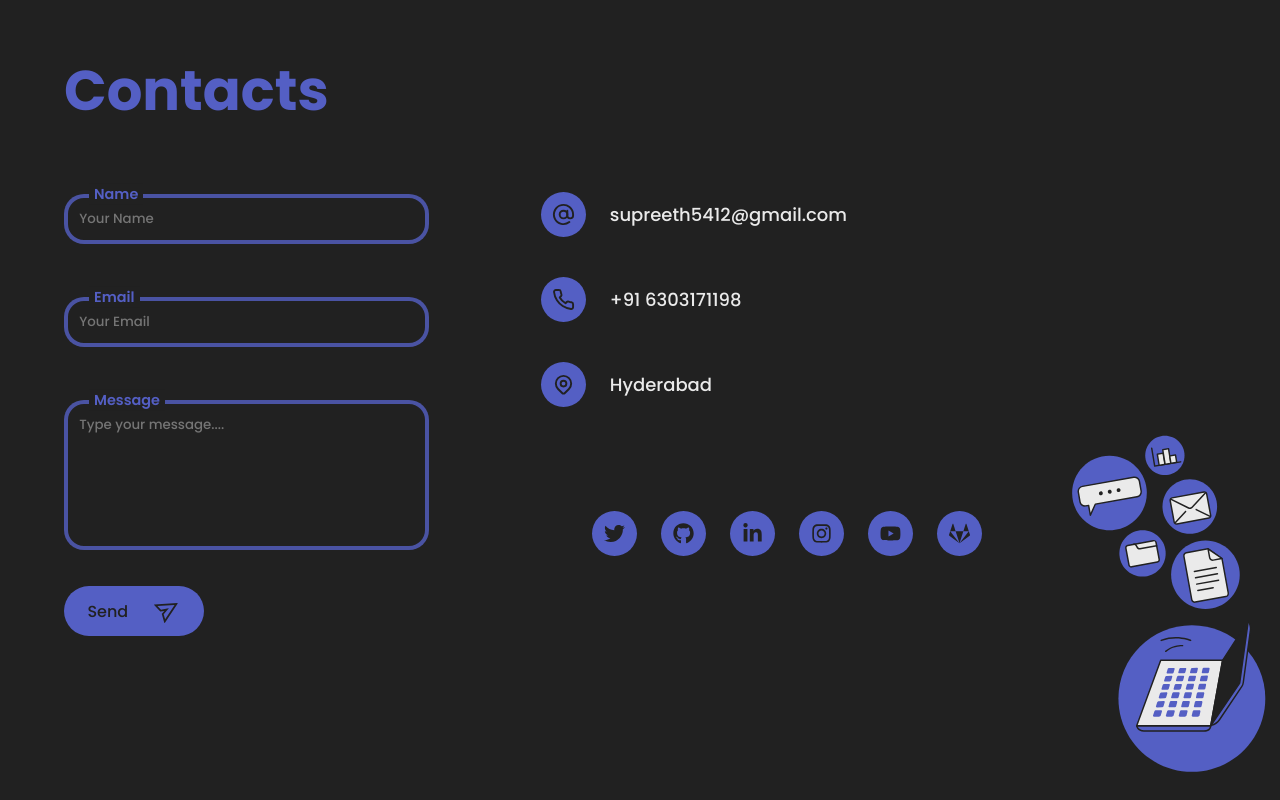
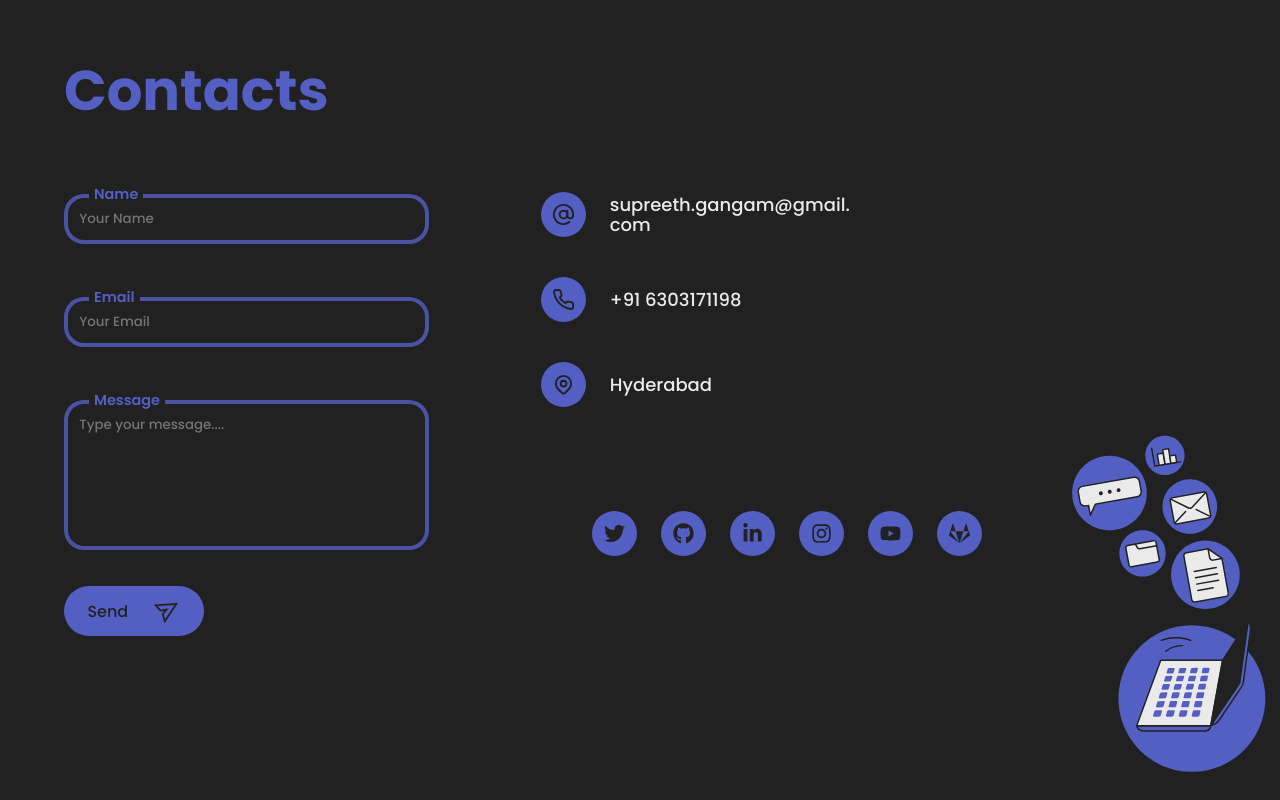
Before and after one commit to supreethgangam/Personal-Website, a React (Create React App) app: page / in a window 1280 px wide. Shown: the part 6080-6880 px from the top of the page. Built offline with nearby package versions, Linux system fonts and the light colour scheme; a web font is replaced by a local one.

Commit message:
Update contactsData.js

```diff
--- a/src/data/contactsData.js
+++ b/src/data/contactsData.js
@@ -1,5 +1,5 @@
 export const contactsData = {
-    email: 'supreeth5412@gmail.com',
+    email: 'supreeth.gangam@gmail.com',
     phone: '+91 6303171198',
     address: 'Hyderabad',
 
```
